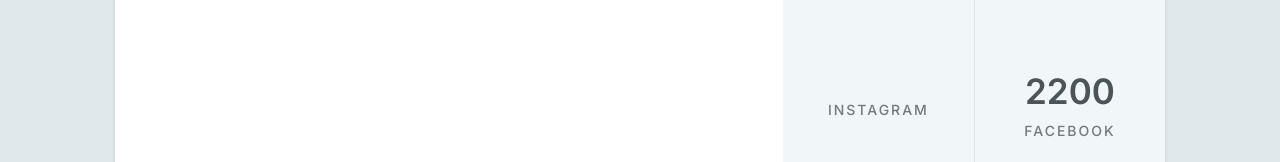
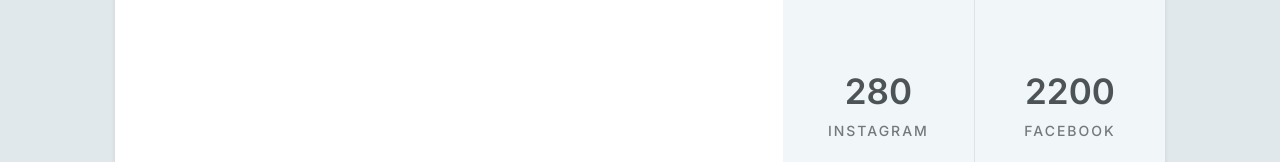
Before and after one commit to iliasd752/react-word-analytics, a React (Vite) app: page / in a window 1280 px wide. Shown: the part 495-657 px from the top of the page. Built offline with nearby package versions, Linux system fonts and the light colour scheme.

Commit message:
Refactored the statistics code into a cleaner version

```diff
--- a/src/Container.jsx
+++ b/src/Container.jsx
@@ -7,18 +7,20 @@ export default function Container() {
   const numberOfWords = text.split(/\s/).filter((word) => word !== "").length;
 
   const numberOfCharacters = text.length;
-  const intagramCharactersLeft = 280 - text.length;
   const facebookCharactersLeft = 2200 - text.length;
+  const instagramCharactersLeft = 280 - text.length;
+
+  const stats = {
+    numberOfWords: numberOfWords,
+    numberOfCharacters: numberOfCharacters,
+    instagramCharactersLeft: instagramCharactersLeft,
+    facebookCharactersLeft: facebookCharactersLeft,
+  };
 
   return (
     <main className="container">
       <TextArea text={text} setText={setText} />
-      <Stats
-        numberOfWords={numberOfWords}
-        numberOfCharacters={numberOfCharacters}
-        intagramCharactersLeft={intagramCharactersLeft}
-        facebookCharactersLeft={facebookCharactersLeft}
-      />
+      <Stats stats={stats} />
     </main>
   );
 }
--- a/src/Stats.jsx
+++ b/src/Stats.jsx
@@ -1,15 +1,10 @@
-export default function Stats({
-  numberOfCharacters,
-  instagramCharactersLeft,
-  facebookCharactersLeft,
-  numberOfWords,
-}) {
+export default function Stats({ stats }) {
   return (
     <section className="stats">
-      <Stat number={numberOfWords} label="Words" />
-      <Stat number={numberOfCharacters} label="Characters" />
-      <Stat number={instagramCharactersLeft} label="Instagram" />
-      <Stat number={facebookCharactersLeft} label="Facebook" />
+      <Stat number={stats.numberOfWords} label="Words" />
+      <Stat number={stats.numberOfCharacters} label="Characters" />
+      <Stat number={stats.instagramCharactersLeft} label="Instagram" />
+      <Stat number={stats.facebookCharactersLeft} label="Facebook" />
     </section>
   );
 }
```
